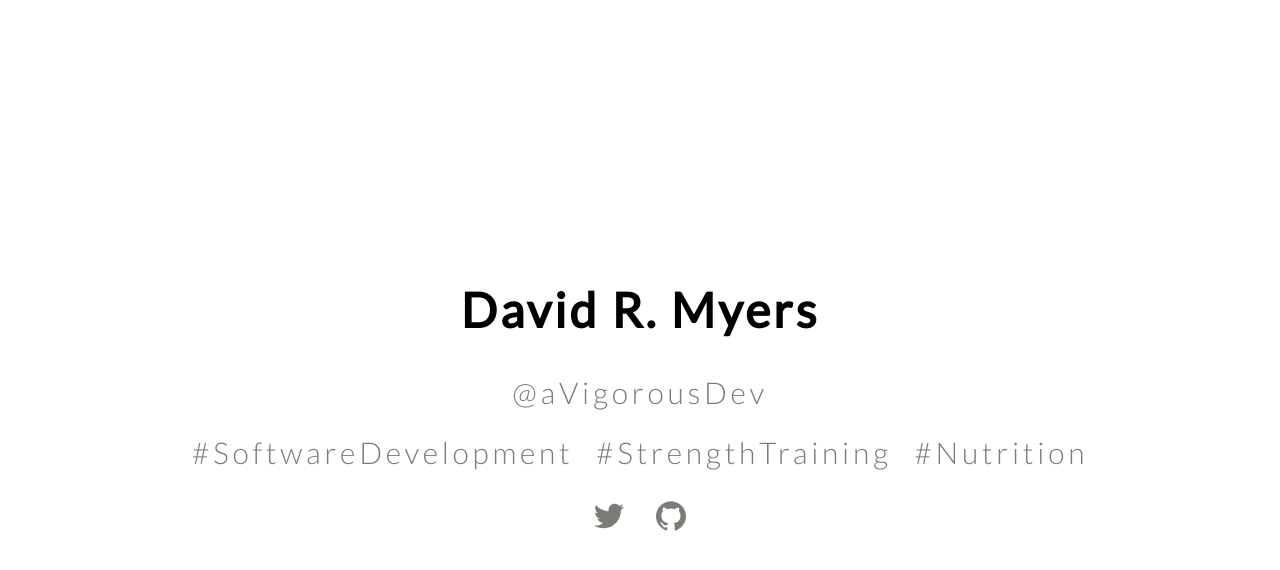
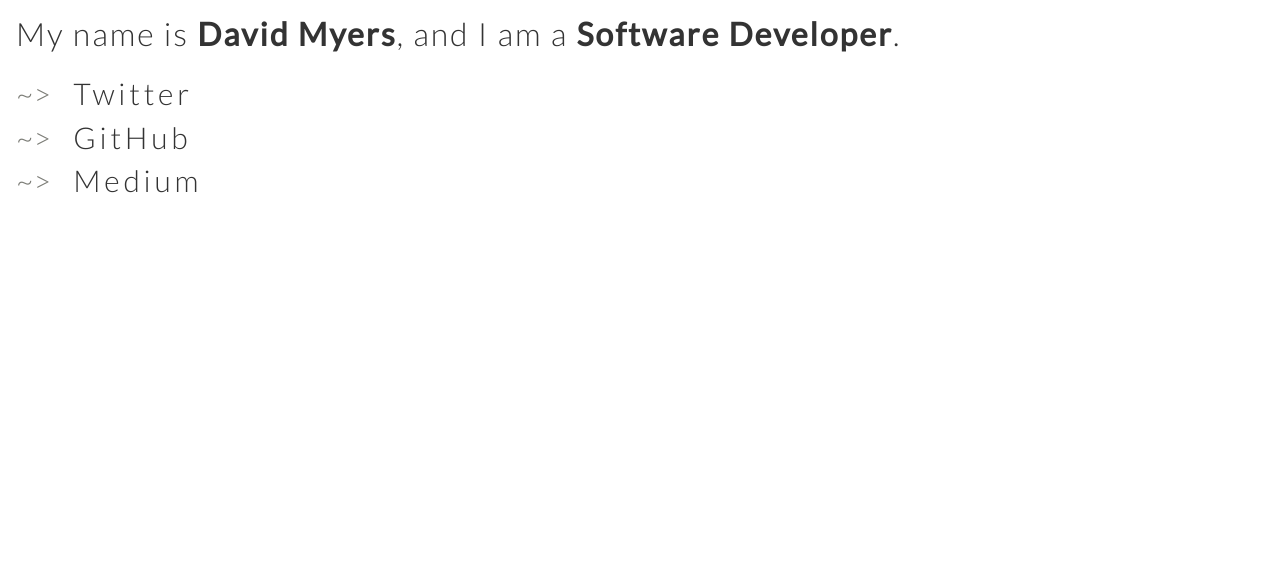
Before and after one commit to aVigorousDev/vigorous.dev, a plain HTML site: page index.html in a window 1280 px wide. Drawn offline with nearby package versions, Linux system fonts and the light colour scheme.

Commit message:
Redesign landing page

```diff
--- a/app.css
+++ b/app.css
@@ -3,18 +3,16 @@
 }
 
 html {
-  font-family: 'Lato';
+  font-family: 'Lato', sans-serif;
   font-size: 16px;
 }
 
 body {
-  align-items: center;
   background-color: #fff;
   color: #7b7c76;
-  display: flex;
+  font-weight: lighter;
   height: 100vh;
-  justify-content: center;
-  text-align: center;
+  padding: 1rem;
   width: 100vw;
 }
 
@@ -23,48 +21,46 @@ a, a:hover, a:active, a:focus, a:visited {
   text-decoration: none;
 }
 
-.title {
-  color: #000;
-  font-size: 2em;
-  letter-spacing: 0.0625em;
+.profiles {
+  font-size: 1.25em;
+  letter-spacing: 0.125em;
+  list-style-type: none;
   margin: 0.75em 0;
+  padding: 0;
 }
 
-.tagline {
-  font-size: 1.25em;
-  font-weight: 300;
-  letter-spacing: 0.125em;
+.profiles li {
+  color: #333;
   line-height: 1.25em;
-  margin: 0.75em 0;
+  margin: 0.2em 0;
 }
 
-.tags {
-  display: flex;
-  flex-direction: column;
+.profiles li:before {
+  color: #7b7c76;
+  content: '~>';
+  letter-spacing: 0;
+  margin-right: 0.75em;
 }
 
-.social-icon {
-  fill: #7b7c76;
-  height: 1em;
-  margin: 0 0.375em;
-  vertical-align: middle;
-  width: 1em;
+.description {
+  color: #333;
+  font-size: 1.5em;
+  font-weight: lighter;
+  letter-spacing: 0.0625em;
+  margin: 0;
+}
+
+.word-marker {
+  font-weight: bold;
+  white-space: nowrap;
 }
 
 @media (min-width: 50em) {
-  .title {
-    font-size: 3em;
-  }
-
-  .tagline {
+  .profiles {
     font-size: 1.875em;
   }
 
-  .tags {
-    flex-direction: row;
-  }
-
-  .tag {
-    margin: 0 0.375em;
+  .description {
+    font-size: 2em;
   }
 }
--- a/index.html
+++ b/index.html
@@ -11,18 +11,13 @@
 </head>
 <body>
   <main itemscope itemtype="https://schema.org/Person">
-    <h1 class="title" itemprop="name">David R. Myers</h1>
+    <h2 class="description" itemprop="description">My name is <span class="word-marker" itemprop="name">David Myers</span>, and I am a <span class="word-marker" itemprop="jobTitle">Software Developer</span>.</h2>
 
-    <p class="tagline">@aVigorousDev</p>
-    <p class="tagline tags"><span class="tag">#SoftwareDevelopment</span> <span class="tag">#StrengthTraining</span> <span class="tag">#Nutrition</span></p>
-    <p class="tagline">
-      <a href="https://twitter.com/avigorousdev">
-        <svg class="social-icon" role="img" viewBox="0 0 24 24" xmlns="http://www.w3.org/2000/svg"><title>Twitter icon</title><path d="M23.954 4.569c-.885.389-1.83.654-2.825.775 1.014-.611 1.794-1.574 2.163-2.723-.951.555-2.005.959-3.127 1.184-.896-.959-2.173-1.559-3.591-1.559-2.717 0-4.92 2.203-4.92 4.917 0 .39.045.765.127 1.124C7.691 8.094 4.066 6.13 1.64 3.161c-.427.722-.666 1.561-.666 2.475 0 1.71.87 3.213 2.188 4.096-.807-.026-1.566-.248-2.228-.616v.061c0 2.385 1.693 4.374 3.946 4.827-.413.111-.849.171-1.296.171-.314 0-.615-.03-.916-.086.631 1.953 2.445 3.377 4.604 3.417-1.68 1.319-3.809 2.105-6.102 2.105-.39 0-.779-.023-1.17-.067 2.189 1.394 4.768 2.209 7.557 2.209 9.054 0 13.999-7.496 13.999-13.986 0-.209 0-.42-.015-.63.961-.689 1.8-1.56 2.46-2.548l-.047-.02z"/></svg>
-      </a>
-      <a href="https://github.com/avigorousdev">
-        <svg class="social-icon" role="img" viewBox="0 0 24 24" xmlns="http://www.w3.org/2000/svg"><title>GitHub icon</title><path d="M12 .297c-6.63 0-12 5.373-12 12 0 5.303 3.438 9.8 8.205 11.385.6.113.82-.258.82-.577 0-.285-.01-1.04-.015-2.04-3.338.724-4.042-1.61-4.042-1.61C4.422 18.07 3.633 17.7 3.633 17.7c-1.087-.744.084-.729.084-.729 1.205.084 1.838 1.236 1.838 1.236 1.07 1.835 2.809 1.305 3.495.998.108-.776.417-1.305.76-1.605-2.665-.3-5.466-1.332-5.466-5.93 0-1.31.465-2.38 1.235-3.22-.135-.303-.54-1.523.105-3.176 0 0 1.005-.322 3.3 1.23.96-.267 1.98-.399 3-.405 1.02.006 2.04.138 3 .405 2.28-1.552 3.285-1.23 3.285-1.23.645 1.653.24 2.873.12 3.176.765.84 1.23 1.91 1.23 3.22 0 4.61-2.805 5.625-5.475 5.92.42.36.81 1.096.81 2.22 0 1.606-.015 2.896-.015 3.286 0 .315.21.69.825.57C20.565 22.092 24 17.592 24 12.297c0-6.627-5.373-12-12-12"/></svg>
-      </a>
-    </p>
+    <ul class="profiles">
+      <li><a href="https://twitter.com/aVigorousDev" itemprop="sameAs">Twitter</a></li>
+      <li><a href="https://github.com/aVigorousDev" itemprop="sameAs">GitHub</a></li>
+      <li><a href="https://medium.com/@aVigorousDev" itemprop="sameAs">Medium</a></li>
+    </ul>
   </main>
 </body>
 </html>
```
